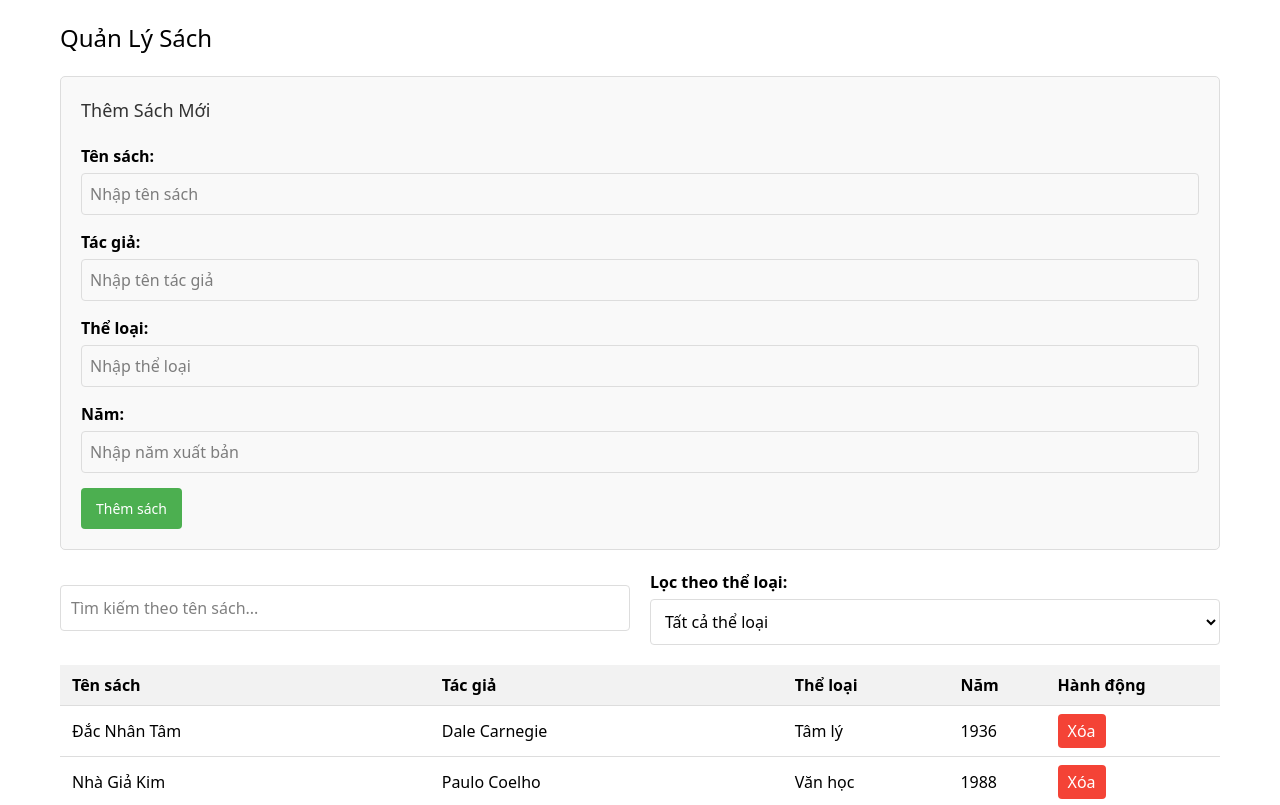
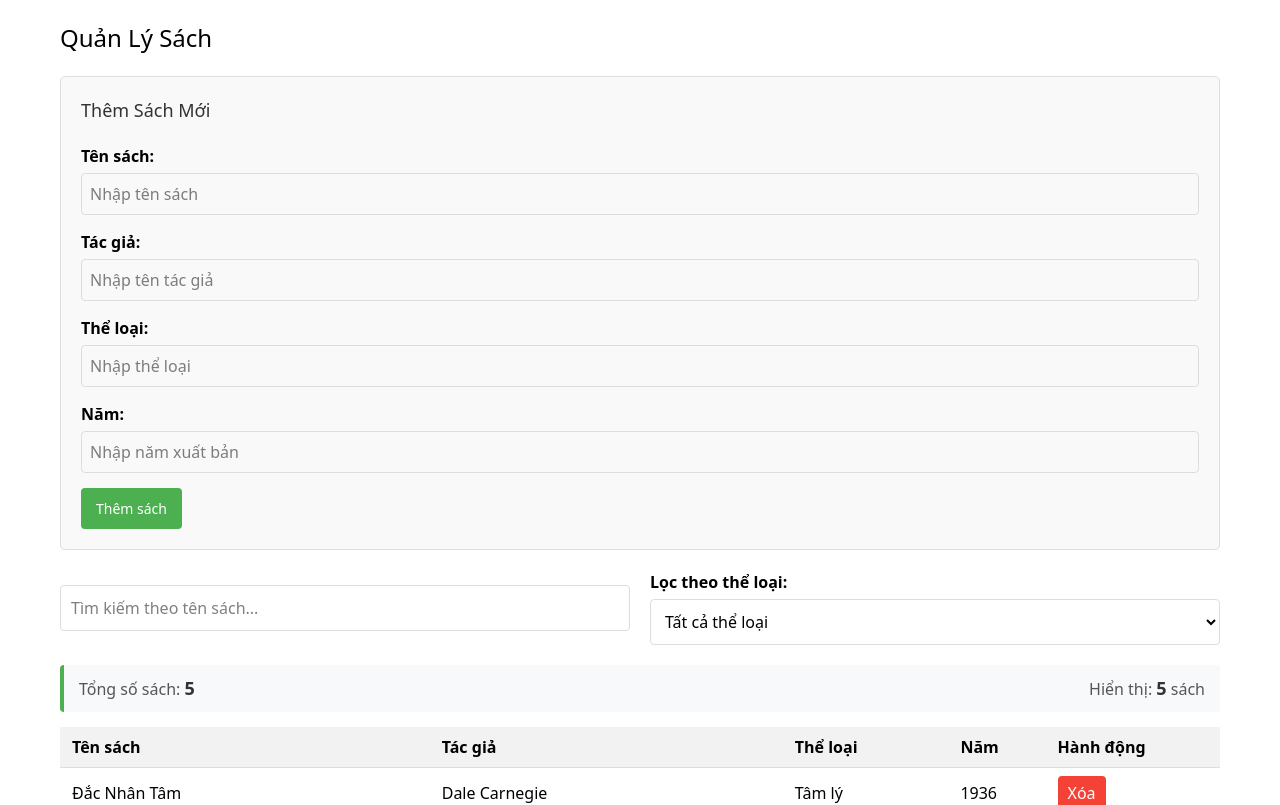
Before and after one commit to giasinguyen/BookStore, a React (Vite) app: page / in a window 1280 px wide. Shown: the top 805 px of the page. Built offline with nearby package versions, Linux system fonts and the light colour scheme.

Commit message:
feat: Hien thi tong so sách

```diff
--- a/src/App.css
+++ b/src/App.css
@@ -153,3 +153,27 @@ search-container {
     outline: none;
     box-shadow: 0 0 5px rgba(76, 175, 80, 0.5);
 }
+
+
+/* Thêm vào cuối file App.css hiện tại */
+
+.book-stats {
+    background-color: #f8f9fa;
+    padding: 10px 15px;
+    border-radius: 4px;
+    border-left: 4px solid #4CAF50;
+    margin-bottom: 15px;
+    display: flex;
+    justify-content: space-between;
+}
+
+.book-stats p {
+    margin: 0;
+    font-size: 16px;
+    color: #555;
+}
+
+.book-stats strong {
+    color: #333;
+    font-size: 18px;
+}
--- a/src/App.jsx
+++ b/src/App.jsx
@@ -169,6 +169,11 @@ function App() {
         </div>
       </div>
 
+      <div className="book-stats">
+        <p>Tổng số sách: <strong>{books.length}</strong></p>
+        <p>Hiển thị: <strong>{filteredBooks.length}</strong> sách</p>
+      </div>
+
       <div className="book-table">
         <table>
           <thead>
```
Also changed, not shown: MinhChung/Cau7.PNG (added).
